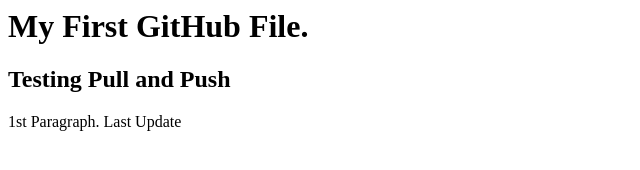
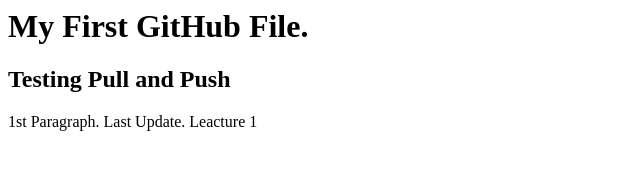
Before and after one commit to quickwebworks/testing-github-basic, a plain HTML site: page index.html in a window 1280 px wide. Shown: the full height of the page, 0-640 px from the left. Drawn offline with Linux system fonts and the light colour scheme.

Commit message:
Lecture 1
Lecture 1

```diff
--- a/index.html
+++ b/index.html
@@ -5,6 +5,6 @@
     <body>
         <h1>My First GitHub File.</h1>
         <h2>Testing Pull and Push</h2>
-        <p>1st Paragraph. Last Update</p>
+        <p>1st Paragraph. Last Update. Leacture 1</p>
     </body>
 </html>
```
